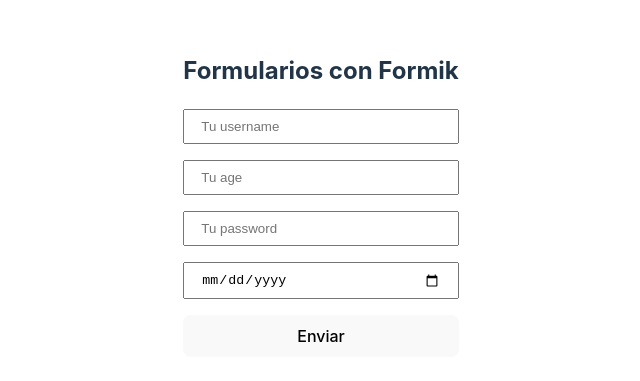
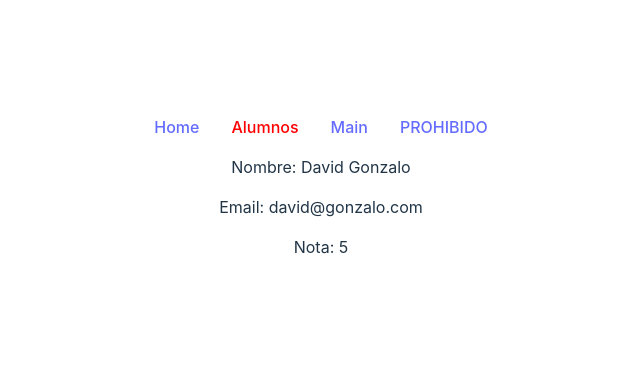
Before and after one commit to gorkavillara/react-g1-junio-2023, a React (Vite) app: page /alumnos/1 in a window 1280 px wide. Shown: the part 205-586 px from the top of the page, without its empty margins (319-959 px from the left). Built offline with nearby package versions, Linux system fonts and the light colour scheme.

Commit message:
Tema 08 - Enrutado

```diff
--- a/package.json
+++ b/package.json
@@ -13,6 +13,7 @@
     "formik": "^2.4.2",
     "react": "^18.2.0",
     "react-dom": "^18.2.0",
+    "react-router-dom": "^6.14.0",
     "yup": "^1.2.0"
   },
   "devDependencies": {
--- a/src/App.scss
+++ b/src/App.scss
@@ -40,3 +40,8 @@
 .read-the-docs {
   color: #888;
 }
+
+.active {
+  color: red;
+  background-color: rgba(255, 255, 255, 0.3);
+}
--- a/src/App.tsx
+++ b/src/App.tsx
@@ -1,9 +1,13 @@
+import { useSearchParams } from "react-router-dom"
 import "./App.scss"
-import { FormularioFormik } from "./views"
 function App() {
+    const [searchParams, iterator] = useSearchParams()
+    console.log(searchParams.get("nombre"))
+    console.log(searchParams.get("email"))
+    console.log(searchParams.get("age"))
     return (
         <>
-            <FormularioFormik />
+            <h1>App</h1>
         </>
     )
 }
--- /dev/null
+++ b/src/layouts/Dashboard/Dashboard.module.scss
@@ -0,0 +1,12 @@
+.Dashboard {
+    nav {
+        display: flex;
+        gap: 2rem;
+        align-items: center;
+    }
+}
+
+a.active {
+    color: red;
+    background-color: rgba(255, 255, 255, 0.3);
+}
--- /dev/null
+++ b/src/layouts/Dashboard/Dashboard.tsx
@@ -0,0 +1,18 @@
+import { Outlet, NavLink } from "react-router-dom"
+import styles from "./Dashboard.module.scss"
+
+const Dashboard = () => {
+    return (
+        <div className={styles.Dashboard}>
+            <nav>
+                <NavLink to="/">Home</NavLink>
+                <NavLink to="/alumnos">Alumnos</NavLink>
+                <NavLink to="/main">Main</NavLink>
+                <NavLink to="/protegida">PROHIBIDO</NavLink>
+            </nav>
+            <Outlet />
+        </div>
+    )
+}
+
+export default Dashboard
--- /dev/null
+++ b/src/layouts/index.ts
@@ -0,0 +1,3 @@
+import Dashboard from "./Dashboard/Dashboard";
+
+export { Dashboard }
--- a/src/main.tsx
+++ b/src/main.tsx
@@ -1,10 +1,10 @@
 // import React from "react"
 import ReactDOM from "react-dom/client"
-import App from "./App.tsx"
+import { RouterProvider } from "react-router-dom"
+import router from "./routes"
 import "./index.css"
 
 ReactDOM.createRoot(document.getElementById("root") as HTMLElement).render(
-
-        <App />
-
+    // <App />
+    <RouterProvider router={router} />
 )
--- /dev/null
+++ b/src/routes/index.tsx
@@ -0,0 +1,54 @@
+import { createBrowserRouter, RouteObject, Navigate } from "react-router-dom"
+import App from "../App"
+import { Alumnos, DetalleAlumno } from "../views"
+import { Dashboard } from "../layouts"
+
+const checkAuthentication = (): boolean => {
+    console.log("Ejecutando")
+    return Math.random() > 0.5
+}
+
+const protectRoute = (element: JSX.Element): JSX.Element => {
+    // const isAuthenticated = checkAuthentication()
+    // console.log(isAuthenticated)
+    if (checkAuthentication()) return element
+    return <Navigate to="/notauthenticated" />
+}
+
+export const routes: RouteObject[] = [
+    {
+        path: "/",
+        element: <Dashboard />,
+        children: [
+            {
+                path: "",
+                element: <App />
+            },
+            {
+                path: "*",
+                element: <h1>404 not found</h1>,
+            },
+            {
+                path: "alumnos",
+                element: <Alumnos />,
+                // lazy: () => import("../views/Alumnos/Alumnos.tsx"),
+            },
+            {
+                path: "alumnos/:alumnoId",
+                element: <DetalleAlumno />,
+            },
+            {
+                path: "main/*",
+                element: <h1>Main</h1>,
+            },
+            {
+                path: "protegida",
+                element: protectRoute(<h1>Esta es la ruta protegida</h1>)
+            }
+        ],
+    },
+]
+
+const router = createBrowserRouter(routes)
+
+export default router
--- a/src/views/Alumnos/Alumnos.tsx
+++ b/src/views/Alumnos/Alumnos.tsx
@@ -1,4 +1,5 @@
 import { useState } from "react"
+import { Link } from "react-router-dom"
 import { Alumno, alumnos } from "../../assets"
 
 const Student = ({
@@ -16,6 +17,7 @@
         >
             +
         </button>
+        <Link to={`/alumnos/${alumno.id}`}> Detalles</Link>
     </p>
 )
 
--- /dev/null
+++ b/src/views/Alumnos/DetalleAlumno.tsx
@@ -0,0 +1,28 @@
+import { useParams, useNavigate } from "react-router-dom"
+import { alumnos } from "../../assets"
+
+const DetalleAlumno = () => {
+    const navigate = useNavigate()
+    const { alumnoId } = useParams()
+    console.log(alumnoId)
+    if (!alumnoId) return <h1>No hay id</h1>
+
+    const alumno = alumnos.find((it) => it.id.toString() === alumnoId)
+
+
+    if (!alumno) {
+        console.log("Redireccionando...")
+        setTimeout(() => navigate("/notfound"), 3000)
+        return <h1>Alumno no encontrado</h1>
+    }
+
+    return (
+        <div>
+            <p>Nombre: {alumno.nombre}</p>
+            <p>Email: {alumno.email}</p>
+            <p>Nota: {alumno.nota}</p>
+        </div>
+    )
+}
+
+export default DetalleAlumno
--- a/src/views/index.ts
+++ b/src/views/index.ts
@@ -2,6 +2,7 @@
 import Estilos from "./Estilos/Estilos"
 import EstilosCondicionales from "./EstilosCondicionales/EstilosCondicionales"
 import Alumnos from "./Alumnos/Alumnos"
+import DetalleAlumno from "./Alumnos/DetalleAlumno"
 import FormularioClasico from "./Formularios/FormularioClasico"
 import FormularioFormik from "./Formularios/FormularioFormik"
 
@@ -10,6 +11,7 @@
     Estilos,
     EstilosCondicionales,
     Alumnos,
+    DetalleAlumno,
     FormularioClasico,
     FormularioFormik,
 }
```
Also changed, not shown: 1 other file (tests, documents, lock files or other folders).
